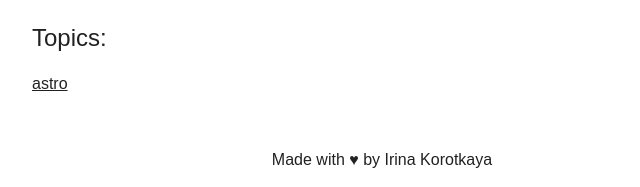
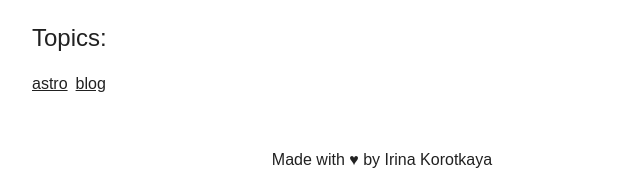
Before and after one commit to ikorotkaya/blog, an Astro site: page /posts/create-astro-project in a window 1280 px wide. Shown: the part 3700-3887 px from the top of the page, 258-898 px from the left. Built offline with nearby package versions, Linux system fonts and the light colour scheme; Astro itself is replaced by a stand-in of ours.

Commit message:
Add README file

```diff
--- a/src/pages/posts/create-astro-project.md
+++ b/src/pages/posts/create-astro-project.md
@@ -2,7 +2,7 @@
 layout: ../../layouts/MarkdownPostLayout.astro
 title: 'Create Astro Project'
 pubDate: '2024 03 25'
-tags: ['astro']
+tags: ['astro', 'blog']
 ---
 
 This guide will walk you through creating a simple Astro project with a home page.
```
Also changed, not shown: README.md (added).
